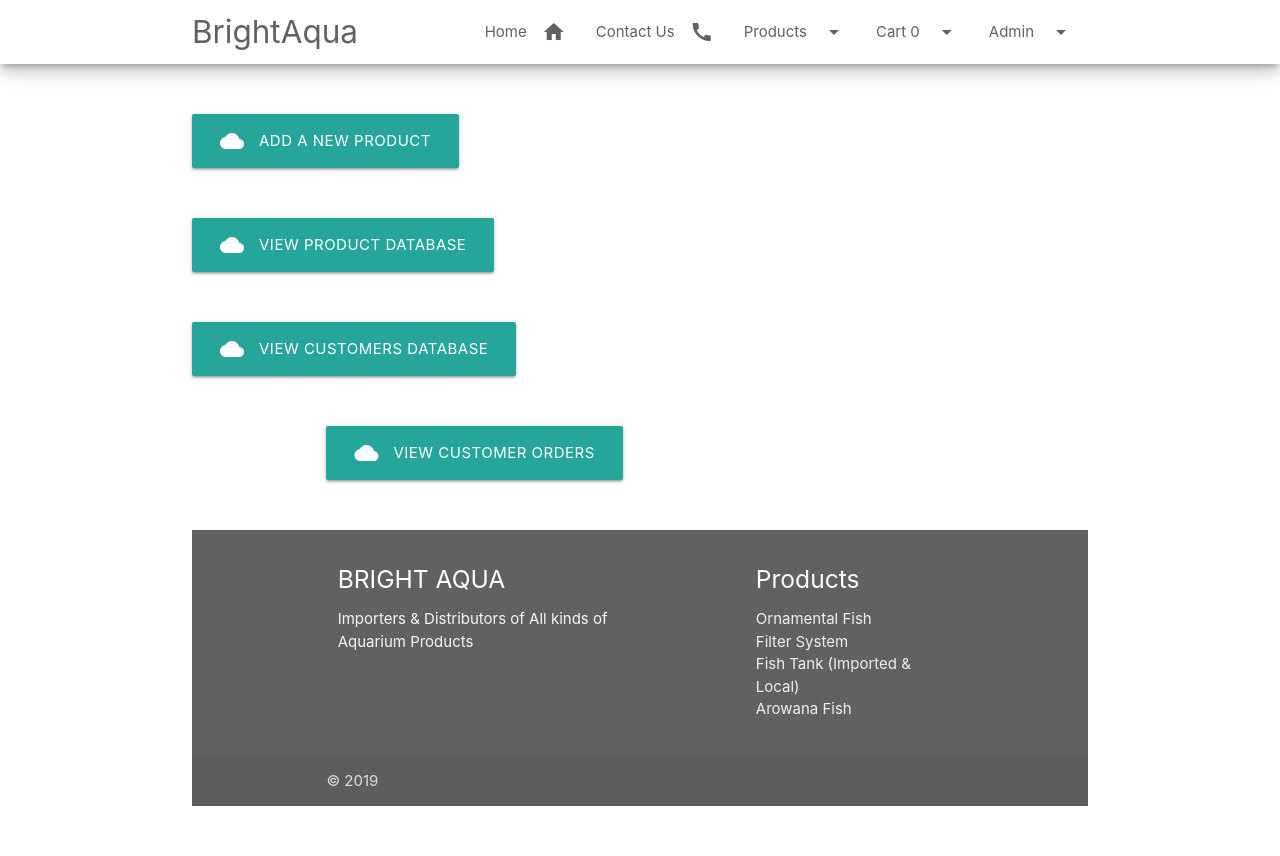
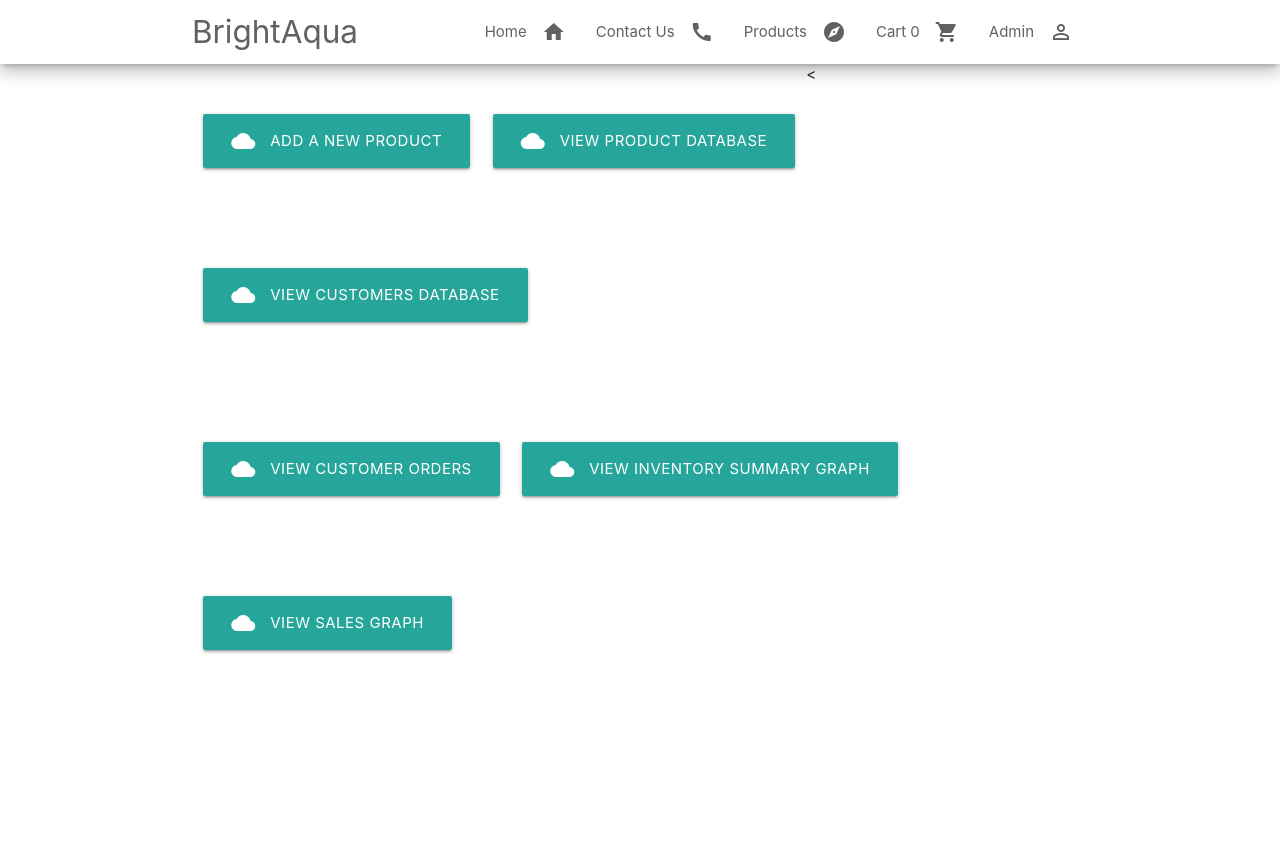
Before and after one commit to shnrndk/brightaquashop, a CodeIgniter app: page /cishop/index.php/dashboard in a window 1280 px wide. After the commit the page ends 653 px from the top, so only its background shows below. Run offline with CodeIgniter, Linux system fonts and the light colour scheme.

Commit message:
Finalized for the Report

```diff
--- a/application/controllers/Dashboard.php
+++ b/application/controllers/Dashboard.php
@@ -7,7 +7,7 @@ class Dashboard extends CI_Controller {
         $this->load->helper('url');
 		$this->load->view('commonwithoutparallax');
 		$this->load->view('dashboard');
-		$this->load->view('commonfooter');
+		//$this->load->view('commonfooter');
 	}
 
     public function addproduct(){
@@ -42,4 +42,12 @@ class Dashboard extends CI_Controller {
 		$this->load->view('productdatabaseview',$data);
     }
 
+	public function viewproductgraph()
+	{
+		$this->load->model('Dashboardmodel');
+		$graphstats['graphdata'] = $this->Dashboardmodel->getgraphdata();
+
+		$this->load->view('productquantitygraph',$graphstats);
+
+	}
 }
--- a/application/views/Dashboard.php
+++ b/application/views/Dashboard.php
@@ -1,14 +1,28 @@
-<div class="container" style="margin-top:50px; margin-bottom:50px">
+<div class="container">
+    <div class='row'>
+        <div class='col' style="margin-top:50px; margin-bottom:50px">
         <a href="<?php echo site_url('/Dashboard/addproduct/') ?>"class="waves-effect waves-light btn-large"><i class="material-icons left">cloud</i>Add a new Product</a>
     </div>
 
-<div class="container" style="margin-top:50px; margin-bottom:50px">
+        <div class='col' div style="margin-top:50px; margin-bottom:50px">
         <a href="<?php echo site_url('/Dashboard/productdatabaseview/') ?>"class="waves-effect waves-light btn-large"><i class="material-icons left">cloud</i>View Product Database</a>
         </div>
-
-<div class="container" style="margin-top:50px; margin-bottom:50px">
+    <
+        <div class='col'  style="margin-top:50px; margin-bottom:50px">
         <a href="<?php echo site_url('/Dashboard/productdatabaseview/') ?>"class="waves-effect waves-light btn-large"><i class="material-icons left">cloud</i>View Customers Database</a>
-
-<div class="container" style="margin-top:50px; margin-bottom:50px">
+        </div>
+    </div>
+    <div class='row'>
+        <div class='col'  style="margin-top:50px; margin-bottom:50px">
         <a href="<?php echo site_url('/Paymentgateway/view/') ?>"class="waves-effect waves-light btn-large"><i class="material-icons left">cloud</i>View Customer Orders</a>
         </div>
+
+        <div class='col'  style="margin-top:50px; margin-bottom:50px">
+        <a href="<?php echo site_url('/Dashboard/viewproductgraph/') ?>"class="waves-effect waves-light btn-large"><i class="material-icons left">cloud</i>View Inventory Summary Graph</a>
+        </div>
+        <div class='col'  style="margin-top:50px; margin-bottom:50px">
+        <a href="<?php echo site_url('/Dashboard/viewproductgraph/') ?>"class="waves-effect waves-light btn-large"><i class="material-icons left">cloud</i>View Sales Graph</a>
+        </div>
+    </div>
+</div>
+</div>
--- a/application/views/common.php
+++ b/application/views/common.php
@@ -64,9 +64,9 @@
             <li><a href="<?php echo site_url('/') ?>" class="grey-text text-darken-2">Home<i class="material-icons right">home</i></a></li>
             <li><a href="<?php echo site_url('/contact') ?>" class="grey-text text-darken-2">Contact Us<i class="material-icons right">call</i></a></li>
             <!-- Dropdown Trigger -->
-            <li><a href="<?php echo base_url('/products') ?>" class="grey-text text-darken-2">Products<i class="material-icons right">arrow_drop_down</i></a></li>
-            <li><a href="<?php echo site_url('/cart') ?>" class="grey-text text-darken-2">Cart<i class="material-icons right">arrow_drop_down</i></a></li>
-            <li><a href="<?php echo site_url('/dashboard') ?>" class="grey-text text-darken-2">Admin<i class="material-icons right">arrow_drop_down</i></a></li>
+            <li><a href="<?php echo base_url('/products') ?>" class="grey-text text-darken-2">Products<i class="material-icons right">explore</i></a></li>
+            <li><a href="<?php echo site_url('/cart') ?>" class="grey-text text-darken-2">Cart <?php echo count($this->cart->contents())?><i class="material-icons right">shopping_cart</i></a></li>
+            <li><a href="<?php echo site_url('/dashboard') ?>" class="grey-text text-darken-2">Admin<i class="material-icons right">perm_identity</i></a></li>
         </ul>
         </div>
 
--- a/application/views/commonwithoutparallax.php
+++ b/application/views/commonwithoutparallax.php
@@ -63,9 +63,9 @@
         <ul class="right hide-on-med-and-down">
             <li><a href="<?php echo site_url('/') ?>" class="grey-text text-darken-2">Home<i class="material-icons right">home</i></a></li>
             <li><a href="<?php echo site_url('/contact') ?>" class="grey-text text-darken-2">Contact Us<i class="material-icons right">call</i></a></li>
-            <li><a href="<?php echo base_url('/products') ?>" class="grey-text text-darken-2">Products<i class="material-icons right">arrow_drop_down</i></a></li>
-            <li><a href="<?php echo site_url('/cart') ?>" class="grey-text text-darken-2">Cart <?php echo count($this->cart->contents())?><i class="material-icons right">arrow_drop_down</i></a></li>
-            <li><a href="<?php echo site_url('/dashboard') ?>" class="grey-text text-darken-2">Admin<i class="material-icons right">arrow_drop_down</i></a></li>
+            <li><a href="<?php echo base_url('/products') ?>" class="grey-text text-darken-2">Products<i class="material-icons right">explore</i></a></li>
+            <li><a href="<?php echo site_url('/cart') ?>" class="grey-text text-darken-2">Cart <?php echo count($this->cart->contents())?><i class="material-icons right">shopping_cart</i></a></li>
+            <li><a href="<?php echo site_url('/dashboard') ?>" class="grey-text text-darken-2">Admin<i class="material-icons right">perm_identity</i></a></li>
         </ul>
         </div>
     </nav>
```
Also changed, not shown: application/models/Dashboardmodel.php (added, +15 -0 lines), application/views/productquantitygraph.php (added, +36 -0 lines), application/views/products.php (+35 -6 lines). Lines whose indentation alone changed are shown as unchanged.
